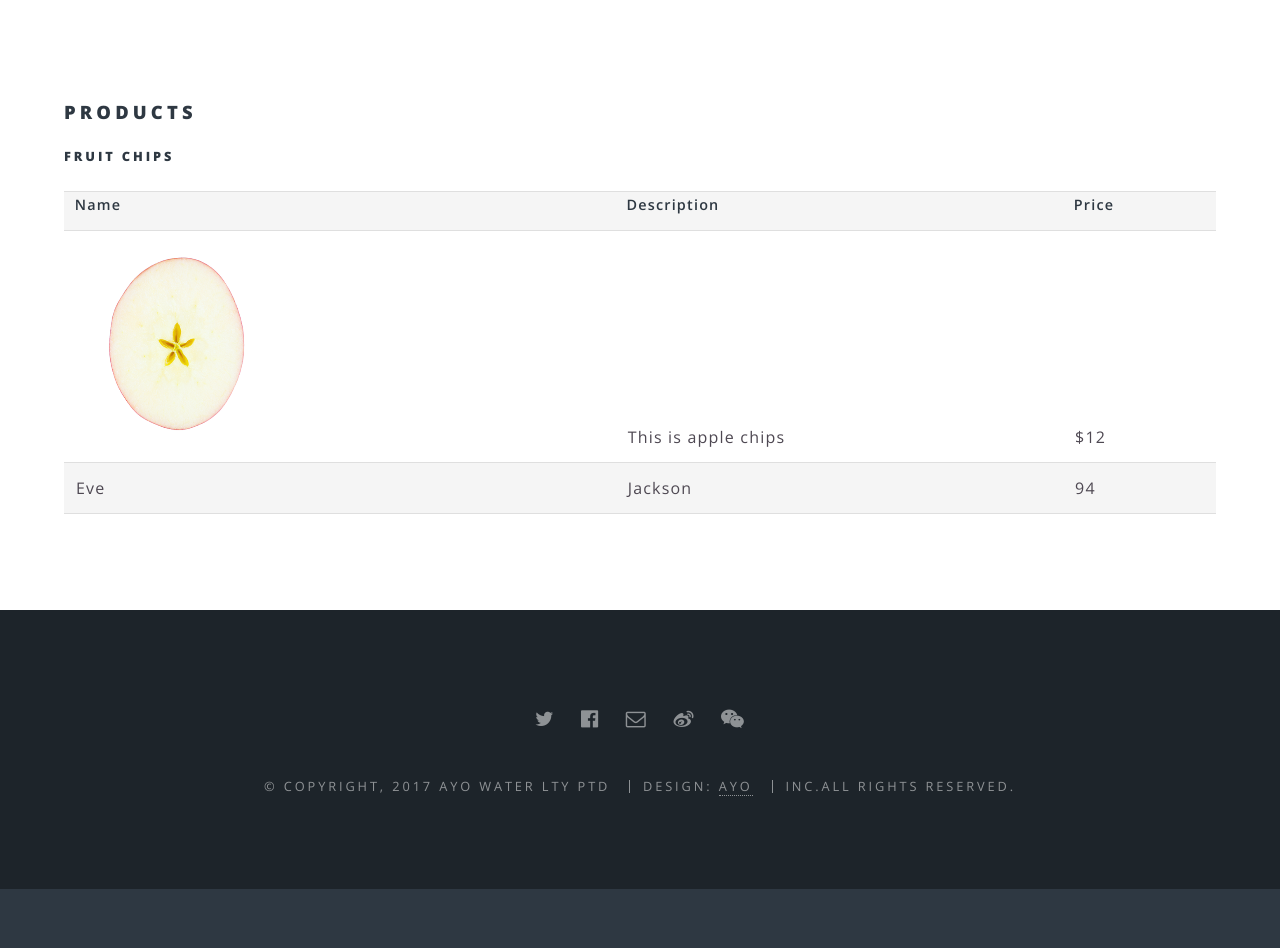
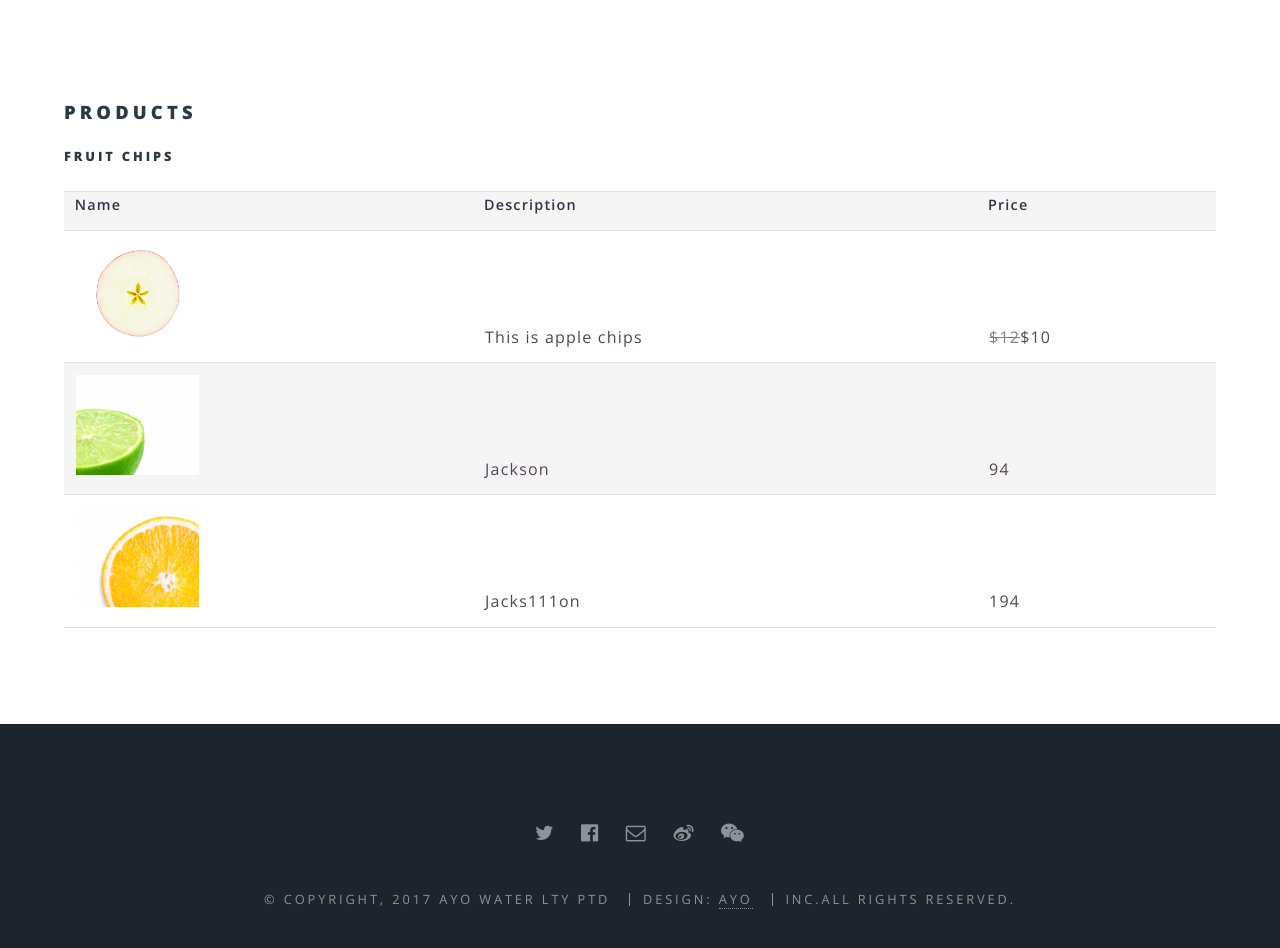
Before and after one commit to ckhung93/ayowater.github.io, a Jekyll site: the page built from products.html, in a window 1280 px wide and 1337 px high. Shown: the part 335-1283 px from the top of the window. Built offline with Jekyll 4.4.1, drawn with Linux system fonts in a browser that asks for light colours.

Commit message:
Update products.html

```diff
--- a/products.html
+++ b/products.html
@@ -13,14 +13,19 @@ title: Products
     <th>Price</th>
   </tr>
   <tr>
-    <td><img src="images/apple.png" width="200" height="200"></td>
+    <td><img src="images/apple.png" height="100"></td>
     <td>This is apple chips</td>
-    <td>$12</td>
+    <td><font color="grey"><s>$12</s></font>$10</td>
   </tr>
   <tr>
-    <td>Eve</td>
+    <td><img src="images/lime.png" height="100"></td>
     <td>Jackson</td>
     <td>94</td>
   </tr>
+  <tr>
+    <td><img src="images/orange.png" height="100"></td>
+    <td>Jacks111on</td>
+    <td>194</td>
+  </tr>
 </table>
 </section>
```
